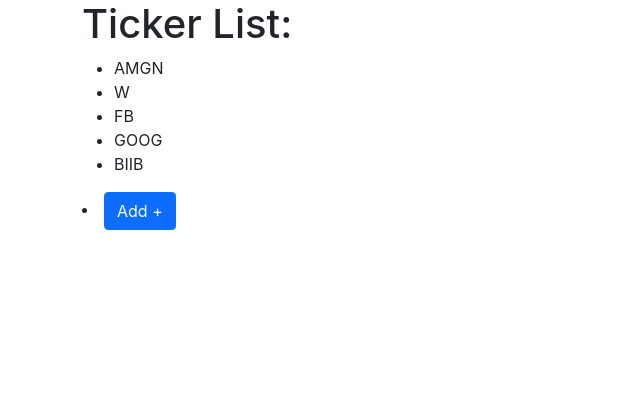
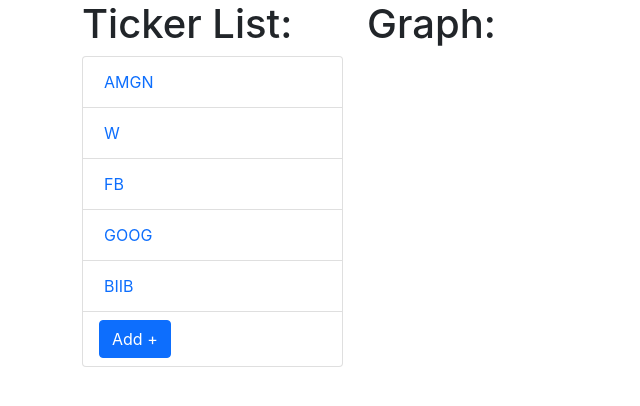
Before and after one commit to alkhalifas/ticker-menu-graph, a React (Create React App) app: page /tickers in a window 1280 px wide. Shown: the top 406 px of the page, without its empty margins (0-640 px from the left). Built offline with nearby package versions, Linux system fonts and the light colour scheme; no server answers.

Commit message:
Ticker list working and routing correctly

```diff
--- a/package.json
+++ b/package.json
@@ -36,5 +36,8 @@
       "last 1 firefox version",
       "last 1 safari version"
     ]
+  },
+  "devDependencies": {
+    "react-router-dom": "^5.2.0"
   }
 }
--- /dev/null
+++ b/src/Home/Home.css
@@ -0,0 +1,14 @@
+ul {
+    list-style-type: none;
+    margin: 0;
+    padding: 0;
+}
+ul li a {
+    display: block;
+    width: 100%;
+    text-decoration: none;
+    padding: 5px;
+}
+ul li a:hover {
+    background-color: #ccc;
+}
--- a/src/Home/Home.js
+++ b/src/Home/Home.js
@@ -1,5 +1,7 @@
 import React from "react";
+import {BrowserRouter, Link} from "react-router-dom";
 import {getPrices3Months} from "../Services/ticker-service"
+import "./Home.css"
 
 export class Home extends React.Component {
     state = {
@@ -8,7 +10,7 @@ export class Home extends React.Component {
     }
 
     componentDidMount() {
-        getPrices3Months()
+        getPrices3Months("amgn")
             .then(priceHistory => {
                 this.setState({
                     priceHistory: priceHistory
@@ -19,22 +21,37 @@ export class Home extends React.Component {
     render() {
         return (
             <div className="container-fluid container">
-                <div>
+                <div className="row">
+                    <div className="col-3">
                         <h1>Ticker List:</h1>
-                    <ul>
+                        <ul className="list-group">
                             {
                                 this.state.tickers.map(ticker =>
-                            <li>
+                                    <li
+                                        key={ticker}
+                                        className="list-group-item">
+                                        <BrowserRouter>
+                                            <Link to={`/tickers/${ticker}`}>
                                                 {ticker}
+                                            </Link>
+                                        </BrowserRouter>
+
                                     </li>
                                 )
                             }
-                    </ul>
-                    <li>
+                            <li className="list-group-item">
                                 <button className="btn btn-primary">Add + </button>
                             </li>
+                        </ul>
+
+                    </div>
+                    <div className="col-9">
+                        <h1>Graph:</h1>
+                        {console.log(this.state.priceHistory)}
                     </div>
                 </div>
+            </div>
+
         );
     }
 }
--- a/src/Services/ticker-service.js
+++ b/src/Services/ticker-service.js
@@ -1,5 +1,7 @@
 const STOCK_URL_START = 'https://cloud.iexapis.com/stable/stock/';
-const STOCK_URL_END = '/company?token=pk_8c5bd128eeab4bec97784baa1d133b30';
+const STOCK_URL_END = '/chart/1m?token=pk_8c5bd128eeab4bec97784baa1d133b30';
+
+const FULL_PRICE_URL = 'https://cloud.iexapis.com/stable/stock/amgn/chart/1m?token=pk_8c5bd128eeab4bec97784baa1d133b30'
 
 export const getPrices3Months = (ticker) =>
     fetch(STOCK_URL_START + ticker + STOCK_URL_END)
```
Also changed, not shown: src/Shared/Routes.js (added, +26 -0 lines), 2 other files (tests, documents, lock files or other folders). Lines whose indentation alone changed are shown as unchanged.
